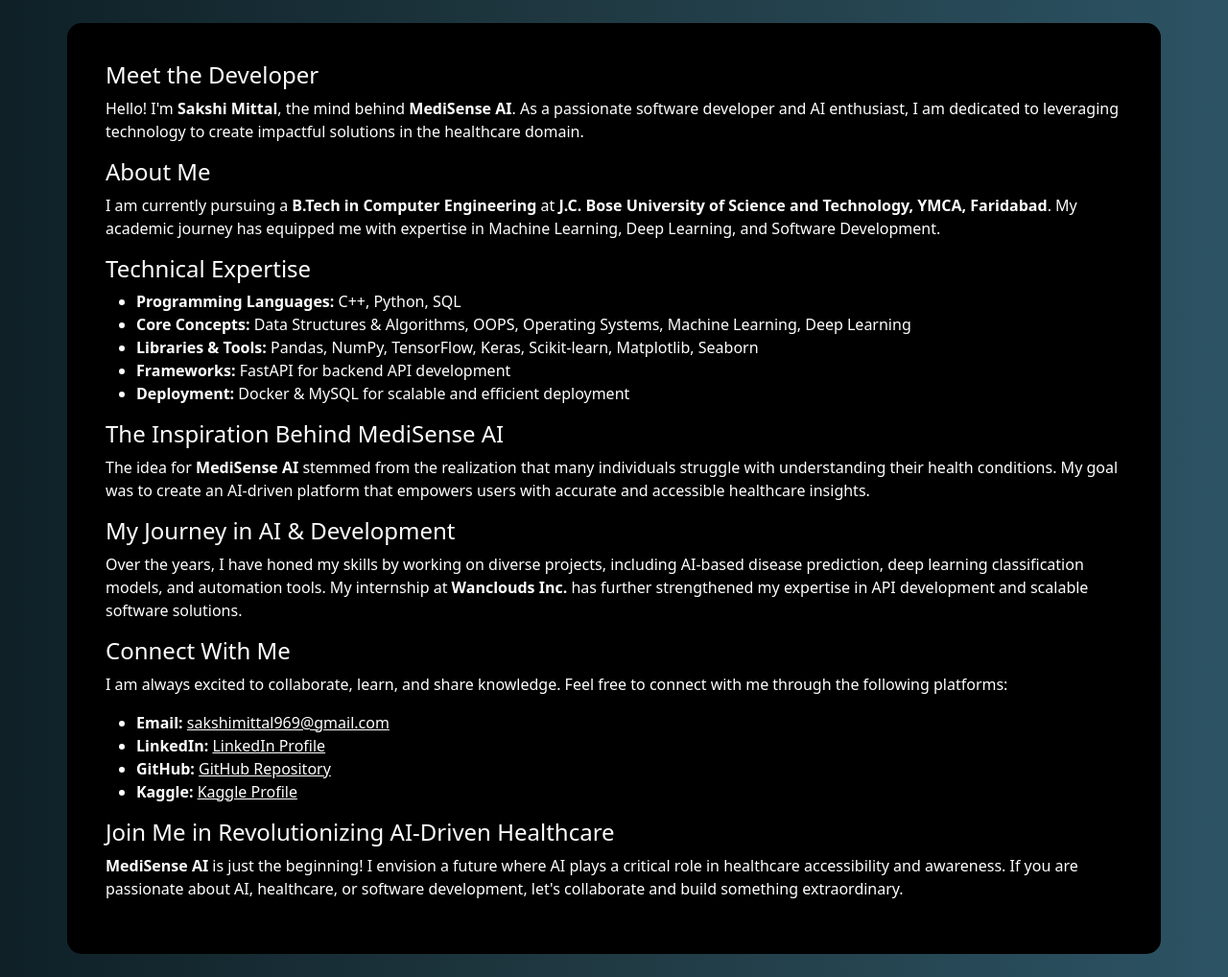
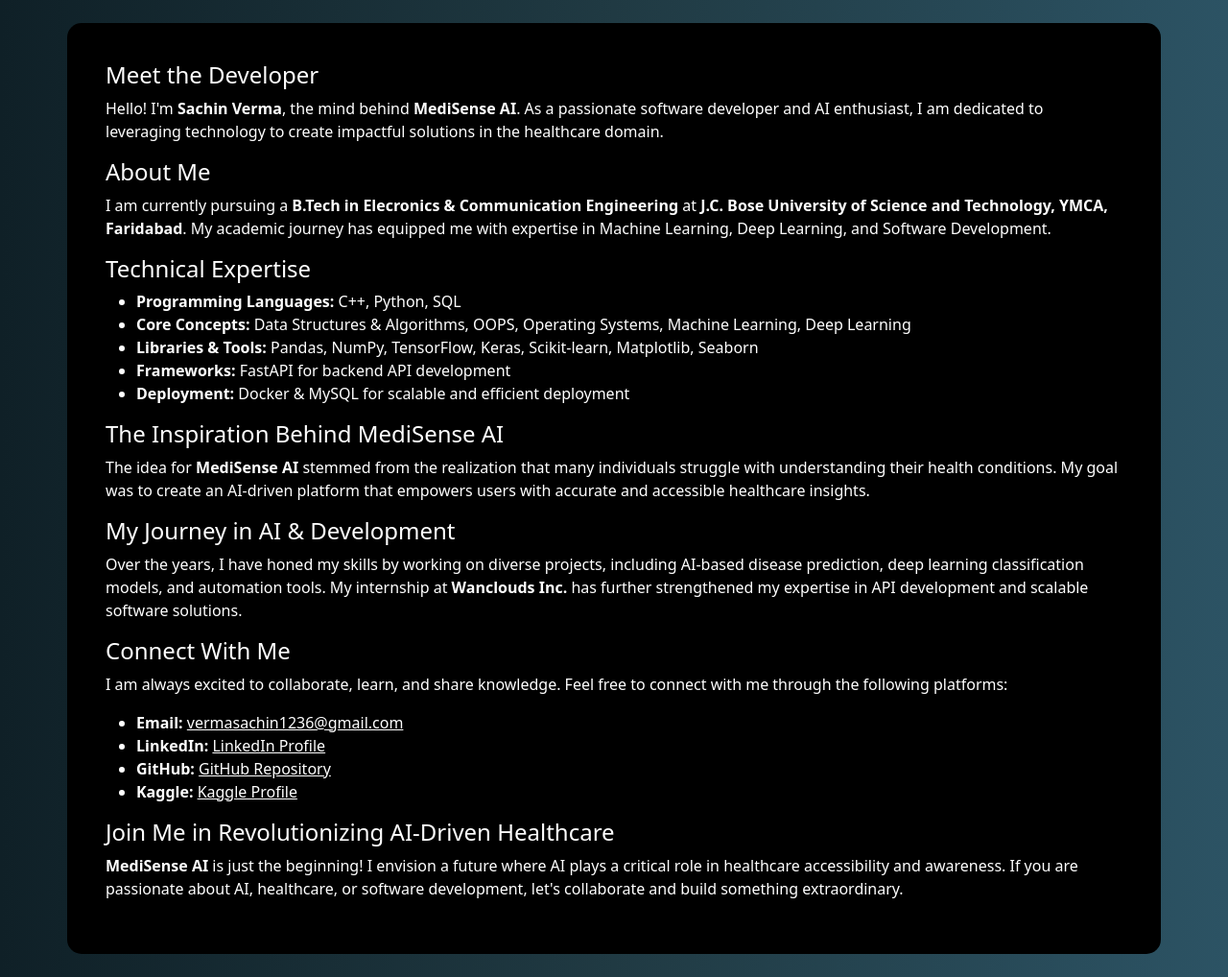
Before and after one commit to sachinverma1212/MedicalService, a FastAPI app: page /developer in a window 1280 px wide. Shown: the part 66-1084 px from the top of the page at 96% size. Run offline with FastAPI, Linux system fonts and the light colour scheme; parts of the project's set-up code (start-up, migrations or seed data) failed here and were passed over.

Commit message:
Update developer.html

```diff
--- a/templates/developer.html
+++ b/templates/developer.html
@@ -60,7 +60,7 @@
     >
       <h4>Meet the Developer</h4>
       <p>
-        Hello! I'm <strong>Sakshi Mittal</strong>, the mind behind
+        Hello! I'm <strong>Sachin Verma</strong>, the mind behind
         <strong>MediSense AI</strong>. As a passionate software developer and AI
         enthusiast, I am dedicated to leveraging technology to create impactful
         solutions in the healthcare domain.
@@ -69,7 +69,7 @@
       <h4>About Me</h4>
       <p>
         I am currently pursuing a
-        <strong>B.Tech in Computer Engineering</strong> at
+        <strong>B.Tech in Elecronics & Communication Engineering</strong> at
         <strong
           >J.C. Bose University of Science and Technology, YMCA,
           Faridabad</strong
@@ -122,14 +122,14 @@
       <ul>
         <li>
           <strong>Email:</strong>
-          <a href="mailto:sakshimittal969@gmail.com" style="color: white"
-            >sakshimittal969@gmail.com</a
+          <a href="mailto:vermasachin1236@gmail.com" style="color: white"
+            >vermasachin1236@gmail.com</a
           >
         </li>
         <li>
           <strong>LinkedIn:</strong>
           <a
-            href="https://www.linkedin.com/in/sakshi-mittal-656614255"
+            href="https://www.linkedin.com/in/sachin-verma-b2b968263"
             target="_blank"
             style="color: white"
             >LinkedIn Profile</a
@@ -138,7 +138,7 @@
         <li>
           <strong>GitHub:</strong>
           <a
-            href="https://github.com/sakshimittal5631"
+            href="https://github.com/sachinverma1212"
             target="_blank"
             style="color: white"
             >GitHub Repository</a
@@ -147,7 +147,7 @@
         <li>
           <strong>Kaggle:</strong>
           <a
-            href="https://www.kaggle.com/imsakshimittal"
+            href="https://www.kaggle.com/sachinverma12"
             target="_blank"
             style="color: white"
             >Kaggle Profile</a
```
